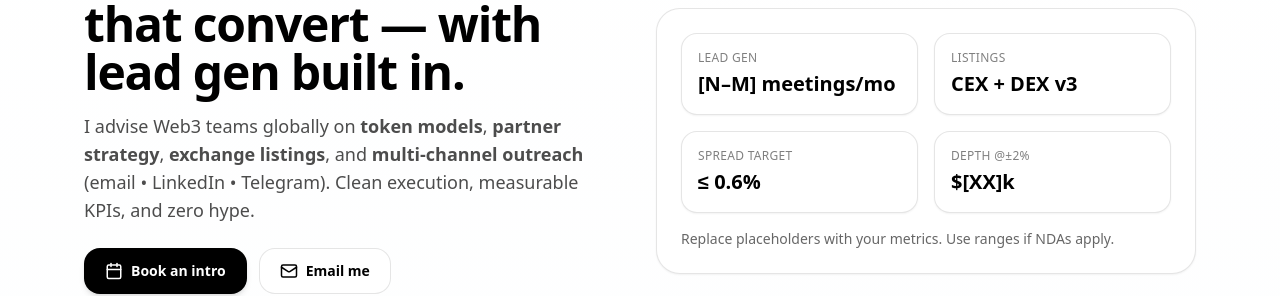
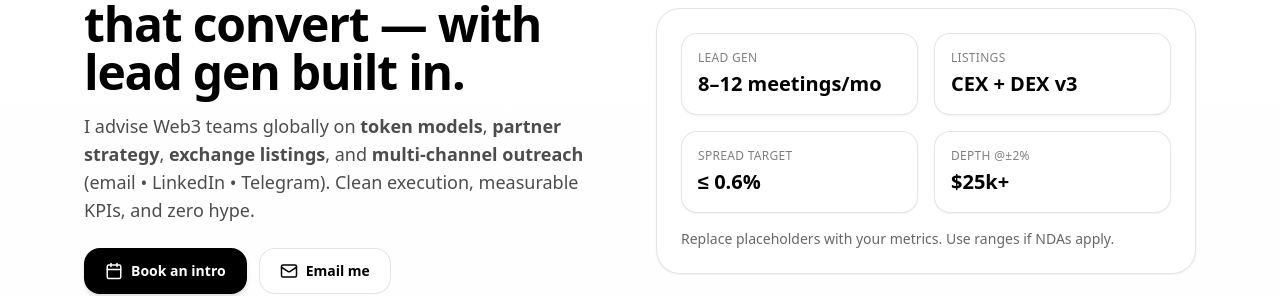
Before and after one commit to Calix-lab/gian-site, a Next.js app: page / in a window 1280 px wide. Shown: the part 263-559 px from the top of the page. Built offline with nearby package versions, Linux system fonts and the light colour scheme.

Commit message:
Update page.jsx

```diff
--- a/app/page.jsx
+++ b/app/page.jsx
@@ -137,10 +137,10 @@ export default function Page() {
             className="rounded-3xl border border-black/10 bg-white p-6 shadow-sm"
           >
             <div className="grid grid-cols-2 gap-4 sm:grid-cols-2">
-              <Stat kpi="Lead Gen" v="[N–M] meetings/mo"/>
+              <Stat kpi="Lead Gen" v="8–12 meetings/mo"/>
               <Stat kpi="Listings" v="CEX + DEX v3"/>
               <Stat kpi="Spread target" v="≤ 0.6%"/>
-              <Stat kpi="Depth @±2%" v="$[XX]k"/>
+              <Stat kpi="Depth @±2%" v="$25k+"/>
             </div>
             <p className="mt-4 text-sm text-black/60">
               Replace placeholders with your metrics. Use ranges if NDAs apply.
```
